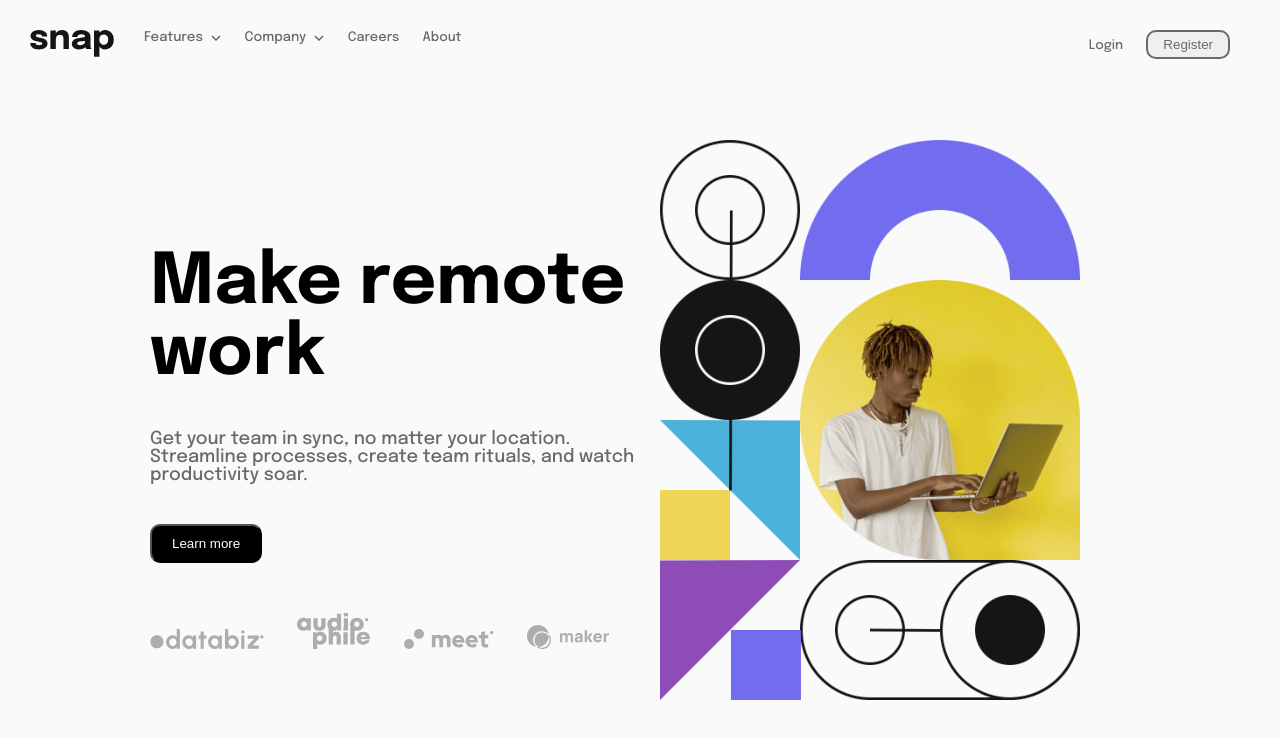
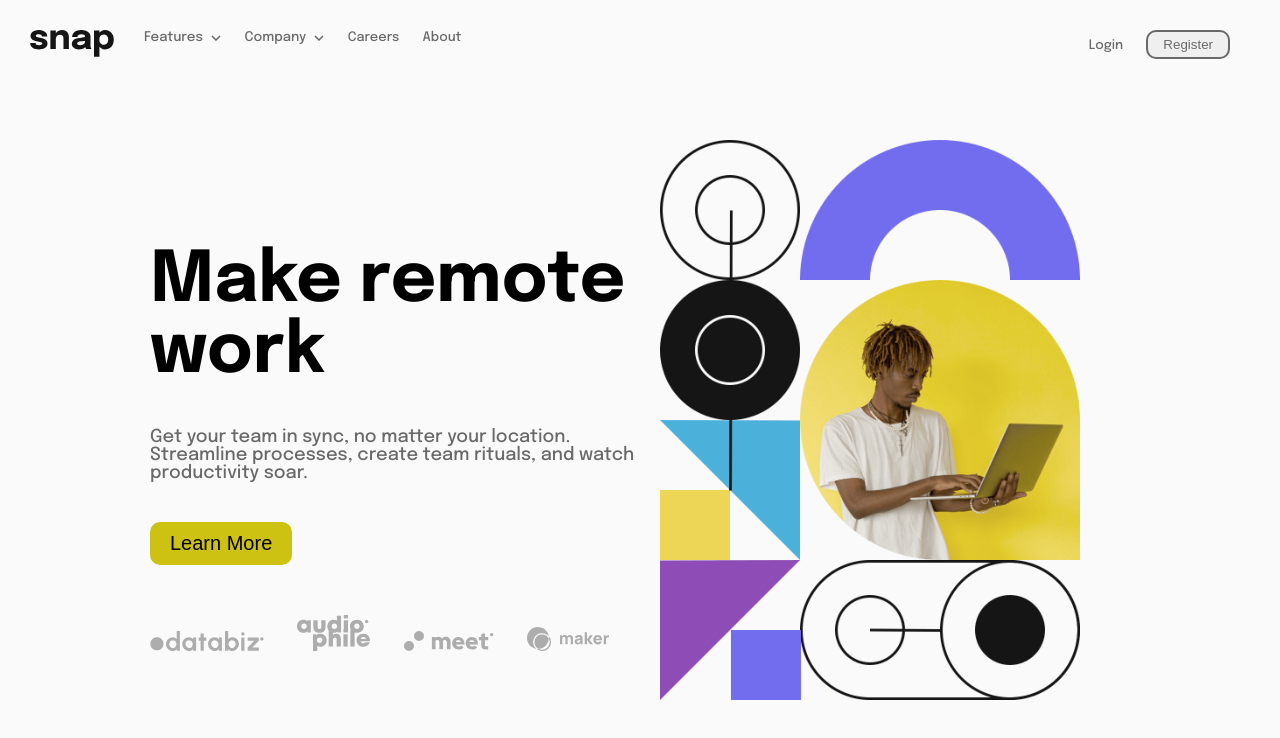
Before and after one commit to Rachelwebdev/Dropdown-Navigation, a plain HTML site: page index.html in a window 1280 px wide. In both pictures the pointer is over the button "Learn more". Drawn offline with Linux system fonts and the light colour scheme.

Commit message:
Add files via upload

```diff
--- a/style.css
+++ b/style.css
@@ -152,6 +152,14 @@ p {
   margin-bottom: 50px;
 }
 
+.btn-learn:hover {
+  background-color: rgb(205, 193, 18);
+  color: black;
+  border: transparent;
+  font-size: 20px;
+  text-transform: capitalize;
+}
+
 /* Client logo @ botttom */
 
 .client-logo-container img {
```
